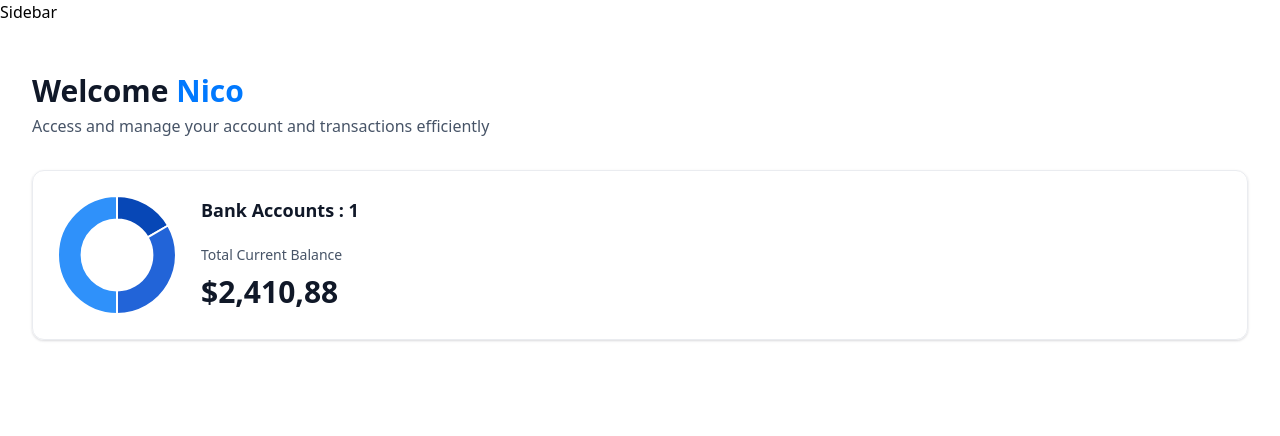
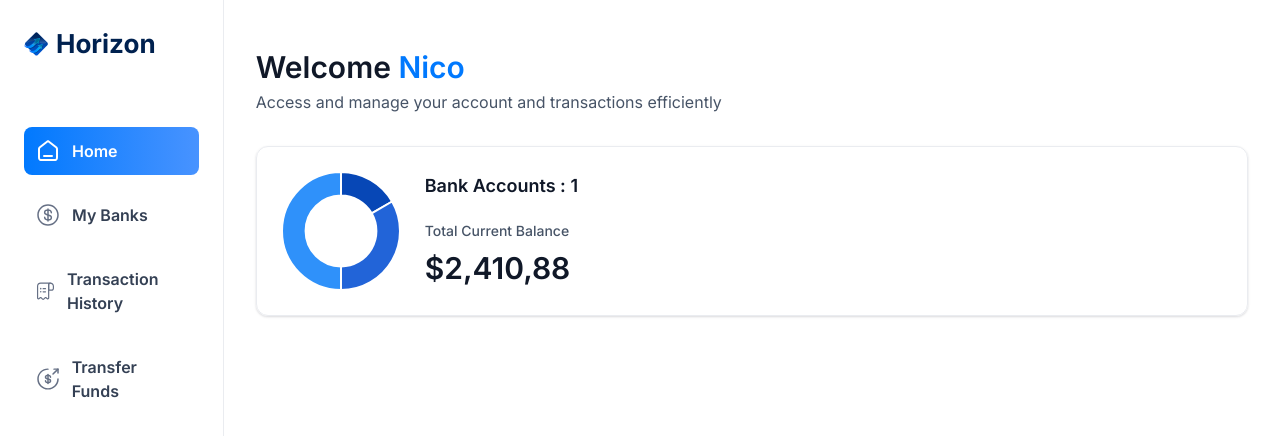
Before and after one commit to NicWirnt/banking_app, a Next.js app: page / in a window 1280 px wide. Shown: the top 436 px of the page. Built offline with nearby package versions, Linux system fonts and the light colour scheme.

Commit message:
implement left sidebar

```diff
--- a/app/(root)/layout.tsx
+++ b/app/(root)/layout.tsx
@@ -1,3 +1,4 @@
+import Sidebar from "@/components/Sidebar";
 import type { Metadata } from "next";
 import { Inter, IBM_Plex_Serif } from "next/font/google";
 
@@ -6,9 +7,14 @@
 }: Readonly<{
   children: React.ReactNode;
 }>) {
+  const loggedIn = {
+    firstName: "Nico",
+    lastName: "Wiranata",
+  };
+
   return (
-    <main>
-      Sidebar
+    <main className="flex h-screen w-full font-inter">
+      <Sidebar user={loggedIn} />
       {children}
     </main>
   );
--- /dev/null
+++ b/components/Sidebar.tsx
@@ -0,0 +1,55 @@
+"use client";
+import { sidebarLinks } from "@/constants";
+import { cn } from "@/lib/utils";
+import Image from "next/image";
+import Link from "next/link";
+import { usePathname } from "next/navigation";
+import React from "react";
+
+const Sidebar = ({ user }: SiderbarProps) => {
+  const pathName = usePathname();
+  return (
+    <section className="sidebar">
+      <nav className="flex flex-col gap-4">
+        <Link href="/" className="mb-12 flex cursor-pointer items-center gap-2">
+          <Image
+            src="/icons/logo.svg"
+            width={34}
+            height={34}
+            alt="Horizon Logo"
+            className="size-[24px] max-xl:size-14"
+          />
+          <h1 className="sidebar-logo">Horizon</h1>
+        </Link>
+        {sidebarLinks.map((link) => {
+          const isActive =
+            pathName === link.route ?? pathName.startsWith(`${link.route}/`);
+
+          return (
+            <Link
+              href={link.route}
+              key={link.label}
+              className={cn("sidebar-link", { "bg-bank-gradient": isActive })}
+            >
+              <div className="relative size-6">
+                <Image
+                  src={link.imgURL}
+                  alt="item.label"
+                  fill
+                  className={cn({ "brightness-[3] invert-0": isActive })}
+                />
+              </div>
+              <p className={cn("sidebar-label", { "!text-white": isActive })}>
+                {link.label}
+              </p>
+            </Link>
+          );
+        })}
+        USER
+      </nav>
+      FOOTER
+    </section>
+  );
+};
+
+export default Sidebar;
```
